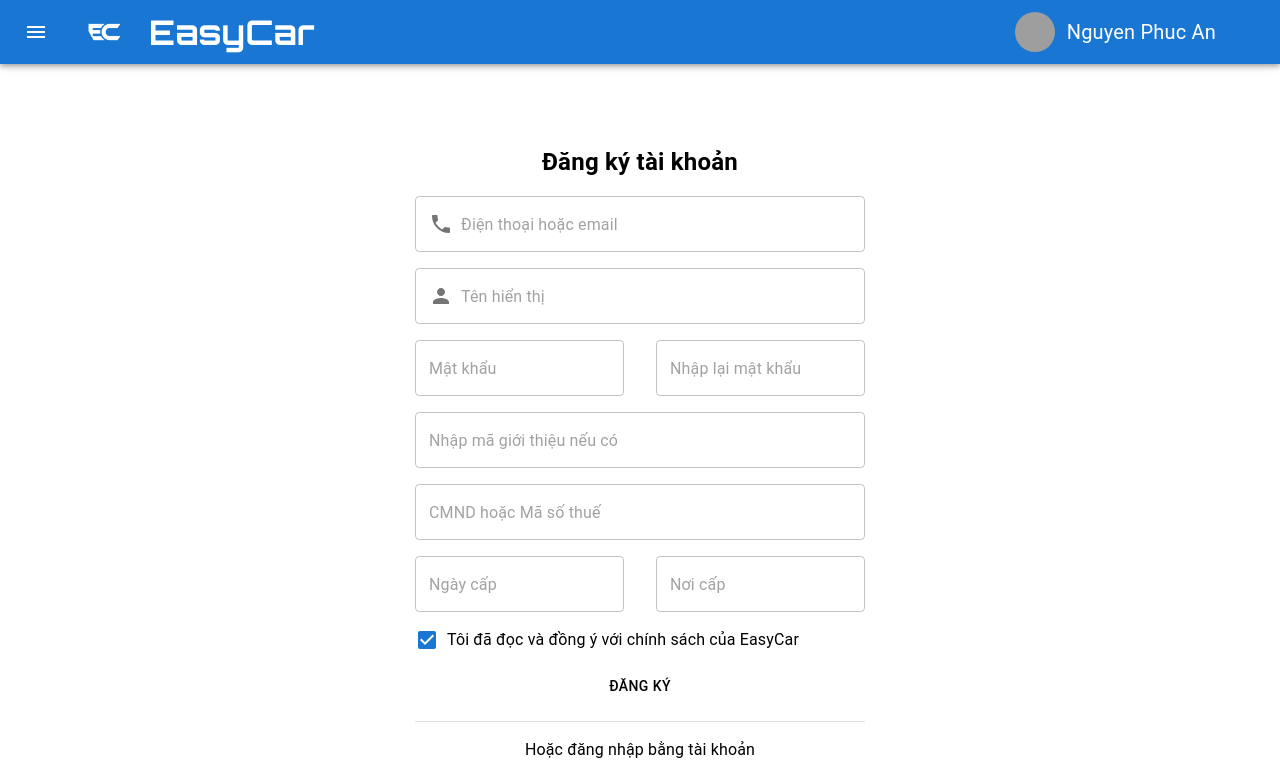
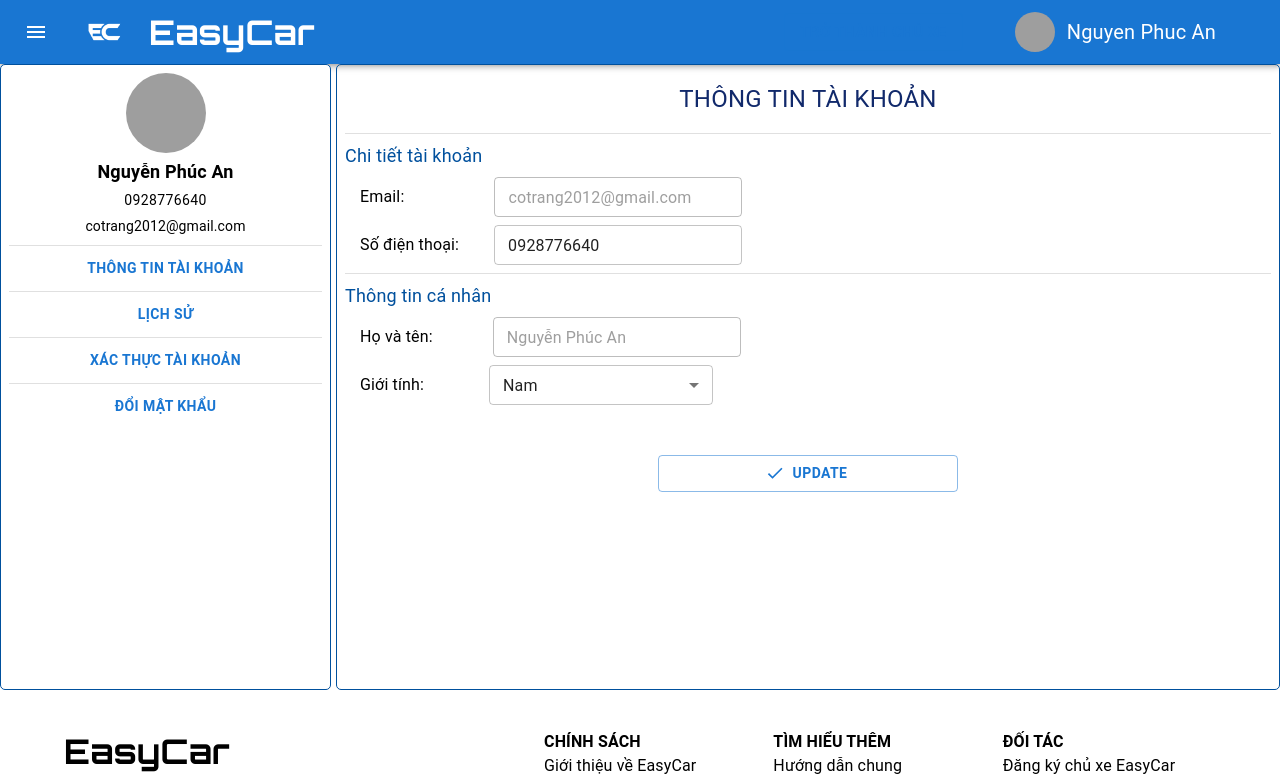
Before and after one commit to khoa1412001/FE-EasyCar, a React (Create React App) app: page / in a window 1280 px wide. Shown: the top 776 px of the page. Built offline with nearby package versions, Linux system fonts and the light colour scheme; grey boxes are pictures that could not be loaded.

Commit message:
Update accountinfo

```diff
--- a/src/App.jsx
+++ b/src/App.jsx
@@ -1,10 +1,12 @@
 import { BrowserRouter, Routes, Route } from "react-router-dom";
 import SigninPage from "pages/SigninPage";
+import FillterPage from "pages/FilterPage";
+import ProfilePage from "pages/ProfilePage";
 function App() {
   return (
     <BrowserRouter>
       <div className="App">
-        <SigninPage/>
+        <ProfilePage/>
       </div>
     </BrowserRouter>
   );
--- a/src/pages/FilterPage/components/CarItem/style.scss
+++ b/src/pages/FilterPage/components/CarItem/style.scss
@@ -5,9 +5,9 @@
     height: 750px;
     border-radius: 5px;
     overflow-y: auto;
-    border-style: groove;
+    border-style: solid;
     border-color: $main-lighter-color;
-    border-width: 2px;
+    border-width: 1px;
 }
 
 .caritem-container {
--- a/src/pages/FilterPage/components/DateLocationFillter/style.scss
+++ b/src/pages/FilterPage/components/DateLocationFillter/style.scss
@@ -1,12 +1,12 @@
 @import '../../../../assets/variable';
 
 .datelocationfillter-container {
-    width: 1200px;
+    width: 1203px;
     height: 50px;
     border-radius: 5px;
-    border-style: groove;
+    border-style: solid;
     border-color: $main-lighter-color;
-    border-width: 2px;
+    border-width: 1px;
     background-color: white;
     &__text {
         color:$main-lighter-color;
--- a/src/pages/FilterPage/components/Fillter/style.scss
+++ b/src/pages/FilterPage/components/Fillter/style.scss
@@ -4,9 +4,9 @@
     height: 660px;
     width: 390px;
     border-radius: 5px;
-    border-style: groove;
+    border-style: solid;
     border-color: $main-lighter-color;
-    border-width: 2px;
+    border-width: 1px;
 
     &__text {
         color: $main-lighter-color;
--- /dev/null
+++ b/src/pages/ProfilePage/components/AccountInfo/index.jsx
@@ -0,0 +1,154 @@
+import * as React from "react";
+import "assets/style.scss";
+import variables from "assets/_variable.scss";
+import Avatar from "@mui/material/Avatar";
+import "./style.scss";
+import Box from "@mui/material/Box";
+import Button from "@mui/material/Button";
+import TextField from "@mui/material/TextField";
+import Typography from "@mui/material/Typography";
+import { Stack } from "@mui/system";
+import Divider from "@mui/material/Divider";
+import MenuItem from "@mui/material/MenuItem";
+import Select from "@mui/material/Select";
+import CheckIcon from '@mui/icons-material/Check';
+
+function AccountInfo() {
+  const [gender, setGender] = React.useState("MALE");
+
+  const handleGenderChange = (event) => {
+    setGender(event.target.value);
+  };
+
+  return (
+    <Box className="accountinfo-container" padding={1} marginLeft="5px">
+      <Stack>
+        <Typography
+          className="accountinfo-container__title"
+          alignSelf={"center"}
+          sx={{ fontWeight: "400", fontSize: "24px" }}
+        >
+          THÔNG TIN TÀI KHOẢN
+        </Typography>
+        <Divider />
+        <Typography
+          className="accountinfo-container__detail"
+          sx={{ fontWeight: "400", fontSize: "18px", paddingTop: "8px" }}
+        >
+          Chi tiết tài khoản
+        </Typography>
+        <Stack
+          direction={"row"}
+          alignItems="center"
+          paddingTop="8px"
+          paddingLeft="15px"
+        >
+          <Typography
+            className="accountinfo-container__text"
+            paddingRight={"10px"}
+          >
+            Email:
+          </Typography>
+          <TextField
+            id="accountinfo-container__email"
+            variant="outlined"
+            size="small"
+            disabled
+            sx={{ marginLeft: "80px" }}
+            value="cotrang2012@gmail.com"
+          />
+        </Stack>
+        <Stack
+          direction={"row"}
+          alignItems="center"
+          paddingTop="8px"
+          paddingLeft="15px"
+        >
+          <Typography
+            className="accountinfo-container__text"
+            paddingRight={"10px"}
+          >
+            Số điện thoại:
+          </Typography>
+          <TextField
+            id="accountinfo-container__phone"
+            variant="outlined"
+            size="small"
+            sx={{ marginLeft: "25px" }}
+            value="0928776640"
+          />
+        </Stack>
+        <Divider sx={{ paddingTop: "8px" }} />
+        <Typography
+          className="accountinfo-container__detail"
+          sx={{ fontWeight: "400", fontSize: "18px", paddingTop: "8px" }}
+        >
+          Thông tin cá nhân
+        </Typography>
+        <Stack
+          direction={"row"}
+          alignItems="center"
+          paddingTop="8px"
+          paddingLeft="15px"
+        >
+          <Typography
+            className="accountinfo-container__text"
+            paddingRight={"10px"}
+          >
+            Họ và tên:
+          </Typography>
+          <TextField
+            id="accountinfo-container__email"
+            variant="outlined"
+            size="small"
+            disabled
+            sx={{ marginLeft: "50px" }}
+            value="Nguyễn Phúc An"
+          />
+        </Stack>
+        <Stack
+          direction={"row"}
+          alignItems="center"
+          paddingTop="8px"
+          paddingLeft="15px"
+        >
+          <Typography
+            className="accountinfo-container__text"
+            paddingRight={"10px"}
+          >
+            Giới tính:
+          </Typography>
+          <Select
+            labelId="accountinfo-container__age-label"
+            id="accountinfo-container__age"
+            value={gender}
+            onChange={handleGenderChange}
+            size="small"
+            sx={{width:"224px",marginLeft:"55px"}}
+          >
+            <MenuItem value='MALE'>Nam</MenuItem>
+            <MenuItem value='FEMALE'>Nữ</MenuItem>
+          </Select>
+        </Stack>
+        <Button
+          variant="outlined"
+          size="medium"
+          className="accountinfo-container__update"
+          startIcon={<CheckIcon/>}
+          sx={{
+            color: variables.mainlightercolor,
+            bgcolor: variables.mainyellowcolor,
+            fontWeight: "bold",
+            marginTop: "50px",
+            width:"300px",
+            alignSelf:"center"
+          }}
+        >
+          UPDATE
+        </Button>
+      </Stack>
+    </Box>
+  );
+}
+
+export default AccountInfo;
--- /dev/null
+++ b/src/pages/ProfilePage/components/AccountInfo/style.scss
@@ -0,0 +1,25 @@
+@import '../../../../assets/variable';
+
+.accountinfo-container {
+    height: 608px;
+    width: 1065px;
+    border-radius: 5px;
+    border-style: solid;
+    border-color: $main-lighter-color;
+    border-width: 1px;
+
+    &__title {
+        padding-top: 8px;
+        padding-bottom: 16px;
+        color: $main-color;
+    }
+
+    &__detail {
+        color: $main-lighter-color;
+    }
+
+    &__update:hover {
+        color: $main-yellow-color;
+        background-color: $main-lighter-color !important;
+    }
+}
--- /dev/null
+++ b/src/pages/ProfilePage/components/Sidebar/index.jsx
@@ -0,0 +1,76 @@
+import React from 'react'
+import "assets/style.scss";
+import variables from "assets/_variable.scss";
+import Avatar from '@mui/material/Avatar';
+import "./style.scss";
+import Box from "@mui/material/Box";
+import Button from "@mui/material/Button";
+import TextField from "@mui/material/TextField";
+import Typography from "@mui/material/Typography";
+import { Stack } from "@mui/system";
+import Divider from "@mui/material/Divider";
+
+function Sidebar() {
+  return (
+    <Box className="sidebar-container" padding={1}>
+        <Stack>
+            <Avatar className='sidebar-container__avatar' alt="Remy Sharp" src="https://lh3.googleusercontent.com/a/AItbvmnuNwTkaOE1GBzG3Q_veA8kJMna0TYzJKSrQATD=s96-c" sx={{width:'80px',height:'80px'}}/>
+            <Typography className='sidebar-container__name' sx={{fontWeight:'bold',fontSize:'18px'}}>
+                Nguyễn Phúc An
+            </Typography>
+            <Typography className='sidebar-container__phone' sx={{fontSize:'14px'}}>
+                0928776640
+            </Typography>
+            <Typography className='sidebar-container__email' sx={{fontSize:'14px'}}>
+                cotrang2012@gmail.com
+            </Typography>
+            <Divider sx={{paddingTop:'8px'}}/>
+            <Button
+                size="medium"
+                className="sidebar-container__button"
+                sx={{
+                  fontWeight: "bold",
+                  height:'45px'
+                }}
+              >
+                THÔNG TIN TÀI KHOẢN
+            </Button>
+            <Divider/>
+            <Button
+                size="medium"
+                className="sidebar-container__button"
+                sx={{
+                  fontWeight: "bold",
+                  height:'45px'
+                }}
+              >
+                Lịch sử
+            </Button>
+            <Divider/>
+            <Button
+                size="medium"
+                className="sidebar-container__button"
+                sx={{
+                  fontWeight: "bold",
+                  height:'45px'
+                }}
+              >
+                XÁC THỰC TÀI KHOẢN
+            </Button>
+            <Divider/>
+            <Button
+                size="medium"
+                className="sidebar-container__button"
+                sx={{
+                  fontWeight: "bold",
+                  height:'45px'
+                }}
+              >
+                ĐỔI MẬT KHẨU
+            </Button>
+        </Stack>
+    </Box>
+  )
+};
+
+export default Sidebar
--- /dev/null
+++ b/src/pages/ProfilePage/components/Sidebar/style.scss
@@ -0,0 +1,35 @@
+@import '../../../../assets/variable';
+
+.sidebar-container {
+    background-color: #FFF;
+    width: 360px;
+    height: 608px;
+    border-radius: 5px;
+    border-style: solid;
+    border-color: $main-lighter-color;
+    border-width: 1px;
+
+    &__avatar {
+        align-self: center;
+    }
+
+    &__name {
+        align-self: center;
+        padding-top: 5px;
+    }
+
+    &__phone {
+        align-self: center;
+        letter-spacing: 0.4px !important;
+        padding-top: 5px;
+    }
+
+    &__email {
+        align-self: center;
+        padding-top: 5px;
+    }
+
+    &__button {
+
+    }
+}
--- /dev/null
+++ b/src/pages/ProfilePage/index.jsx
@@ -0,0 +1,20 @@
+import React from 'react';
+import Sidebar from './components/Sidebar';
+import Header from 'components/Header';
+import Footer from 'components/Footer';
+import AccountInfo from './components/AccountInfo';
+import { Stack } from "@mui/system";
+function ProfilePage() {
+  return (
+    <>
+      <Header/>
+      <Stack direction={'row'}>
+        <Sidebar/>
+        <AccountInfo/>
+      </Stack>
+      <Footer/>
+    </>
+  )
+};
+
+export default ProfilePage
```
Also changed, not shown: src/pages/FilterPage/components/CarItem/index.jsx (+4 -9 lines), src/pages/ProfilePage/style.scss (added).
